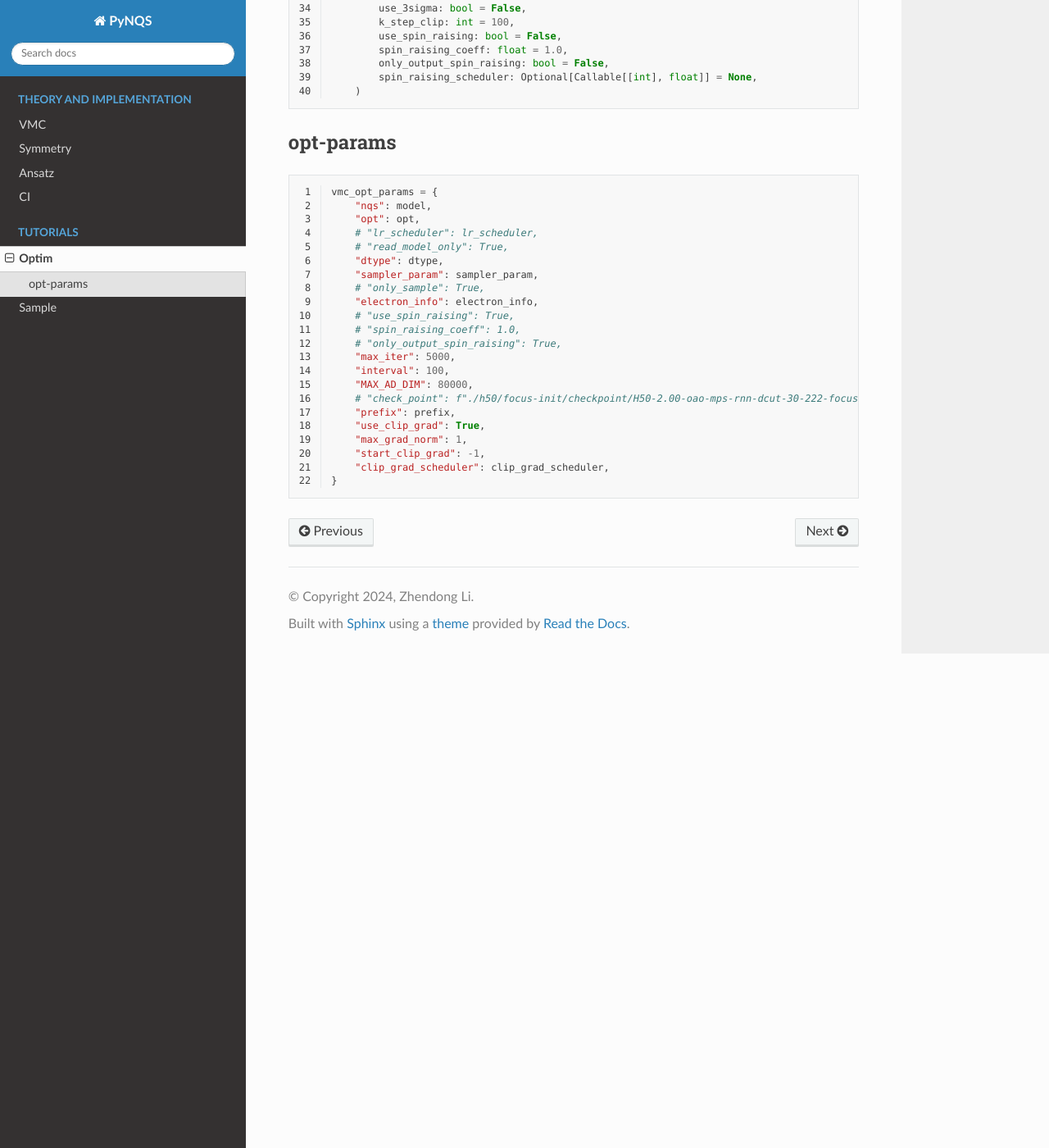
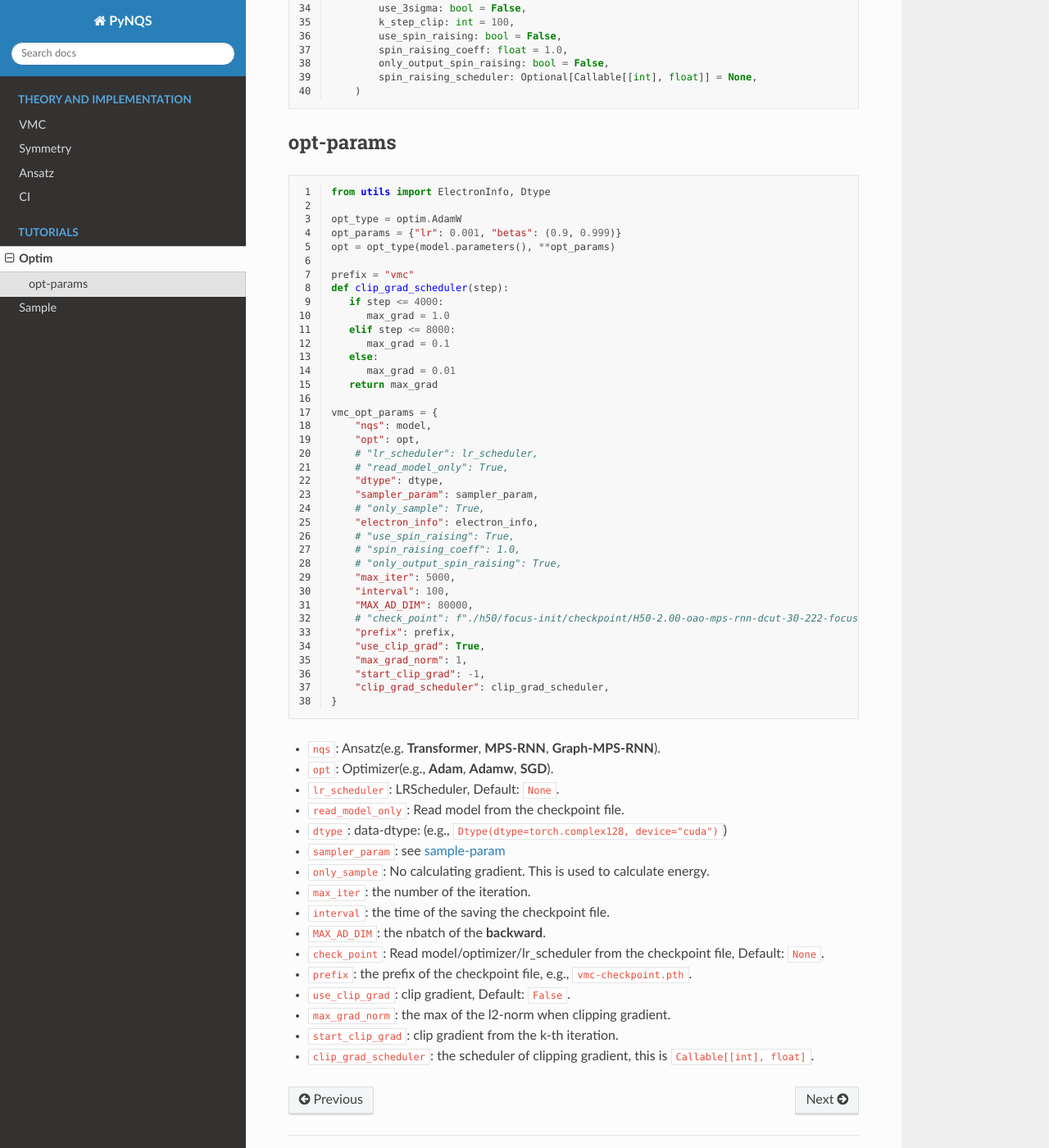
Before and after one commit to Quantum-Chemistry-Group-BNU/PyNQS, a Sphinx documentation site: the page built from docs/source/tutorials/optim.rst, in a window 1280 px wide and 1400 px high, scrolled down 774 px. Shown: the whole window at 82% size. Built offline with Sphinx 7.4.7 and the Read the Docs theme 2.0.0, drawn with Linux system fonts in a browser that asks for light colours.

Commit message:
update opt-params

```diff
--- a/docs/source/tutorials/optim.rst
+++ b/docs/source/tutorials/optim.rst
@@ -48,12 +48,31 @@ Optim
             spin_raising_scheduler: Optional[Callable[[int], float]] = None,
         )
 
+.. _opt-params:
+
 ----------
 opt-params
 ----------
 
 .. code-block:: python
     :linenos:
+
+
+    from utils import ElectronInfo, Dtype
+
+    opt_type = optim.AdamW
+    opt_params = {"lr": 0.001, "betas": (0.9, 0.999)}
+    opt = opt_type(model.parameters(), **opt_params)
+
+    prefix = "vmc"
+    def clip_grad_scheduler(step):
+       if step <= 4000:
+          max_grad = 1.0
+       elif step <= 8000:
+          max_grad = 0.1
+       else:
+          max_grad = 0.01
+       return max_grad
 
     vmc_opt_params = {
         "nqs": model,
@@ -77,3 +96,35 @@ opt-params
         "start_clip_grad": -1,
         "clip_grad_scheduler": clip_grad_scheduler,
     }
+
+* ``nqs``: Ansatz(e.g. **Transformer**, **MPS-RNN**, **Graph-MPS-RNN**).
+
+* ``opt``: Optimizer(e.g., **Adam**, **Adamw**, **SGD**).
+
+* ``lr_scheduler``: LRScheduler, Default: ``None``.
+
+* ``read_model_only``: Read model from the checkpoint file.
+
+* ``dtype``: data-dtype: (e.g., ``Dtype(dtype=torch.complex128, device="cuda")``)
+
+* ``sampler_param``: see :ref:`sample-params`
+
+* ``only_sample``: No calculating gradient. This is used to calculate energy.
+
+* ``max_iter``: the number of the iteration.
+
+* ``interval``: the time of the saving the checkpoint file.
+
+* ``MAX_AD_DIM``: the nbatch of the **backward**.
+
+* ``check_point``: Read model/optimizer/lr_scheduler from the checkpoint file, Default: ``None``.
+
+* ``prefix``: the prefix of the checkpoint file, e.g., ``vmc-checkpoint.pth``.
+
+* ``use_clip_grad``: clip gradient, Default: ``False``.
+
+* ``max_grad_norm``: the max of the l2-norm when clipping gradient.
+
+* ``start_clip_grad``: clip gradient from the k-th iteration.
+
+* ``clip_grad_scheduler``: the scheduler of clipping gradient, this is ``Callable[[int], float]``.
```
Also changed, not shown: docs/source/tutorials/sample.rst (+7 -0 lines), 1 other file.
